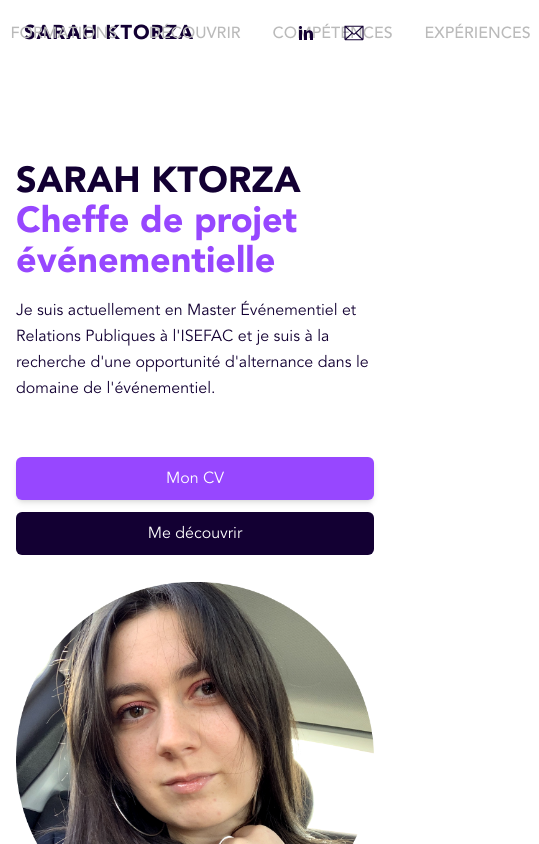
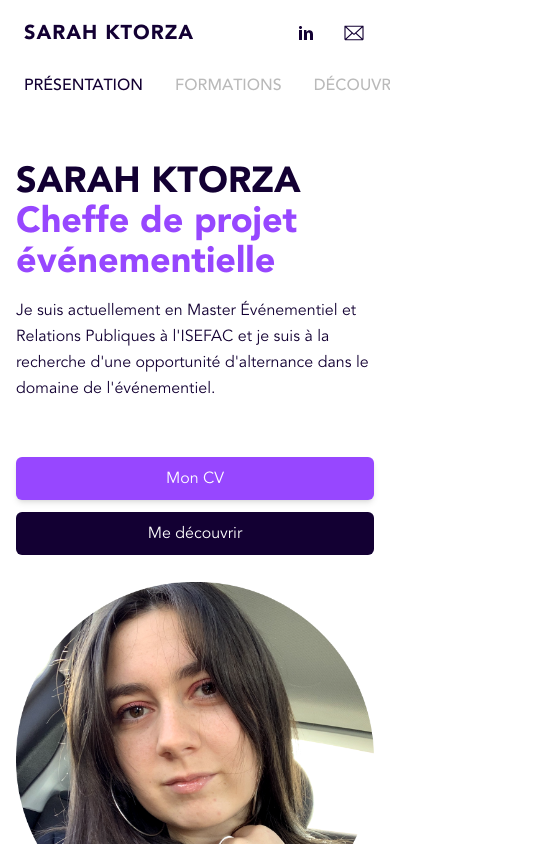
Before and after one commit to StarlingSG1/sarahktorza, a Next.js app: page / in a window 390 px wide. Shown: the top 844 px of the page, 539 px wide, since content can reach past the window. Built offline with nearby package versions, Linux system fonts and the light colour scheme.

Commit message:
[fix] responsive

```diff
--- a/app/components/Header.tsx
+++ b/app/components/Header.tsx
@@ -1,23 +1,63 @@
 "use client";
 import Link from "next/link";
-import { useState } from "react";
+import { useEffect, useRef, useState } from "react";
 
-export default function Header({ active }: { active: number }) {
-  const [items, setItems] = useState([
-    { name: "Présentation", slug: "presentation" },
-    { name: "Formations", slug: "formations" },
-    { name: "Découvrir", slug: "decouvrir" },
-    { name: "Compétences", slug: "competences" },
-    { name: "Expériences", slug: "experiences" },
-  ]);
+export default function Header({
+  active,
+  items,
+  activeTabRef,
+}: {
+  active: number;
+  items: any;
+  activeTabRef: any;
+}) {
+  const [ulTranslate, setUlTranslate] = useState(0);
+  const containerRef = useRef<any>(null);
+
+  useEffect(() => {
+    // ...
+
+    // Calculate the translation value for the ul element
+    if (activeTabRef.current) {
+      const tabRect = activeTabRef.current.getBoundingClientRect();
+      if (tabRect.right > window.innerWidth) {
+        // Scroll right to bring the tab into view
+        const translateValue = tabRect.right - window.innerWidth;
+        if (containerRef.current) {
+          containerRef.current.scrollLeft = translateValue + 100; // Scroll to the beginning
+        }
+
+        setUlTranslate(translateValue);
+      } else if (tabRect.left < 0) {
+        // Scroll left to bring the tab into view
+        const translateValue = tabRect.left + window.scrollX;
+        if (containerRef.current) {
+          containerRef.current.scrollLeft = translateValue; // Scroll to the beginning
+        }
+      }
+    }
+
+    // ...
+  }, [active, activeTabRef]);
 
   return (
-    <div className="w-full h-16 sticky top-0 z-10 bg-white flex items-center justify-between px-6">
-      <p className="text-xl font-black tracking-wider">SARAH KTORZA</p>
-      <ul className="h-full absolute left-1/2 -translate-x-1/2 flex items-center justify-center gap-4 font-medium">
-        {items.map((item, index) => (
+    <div className="w-full h-16 sticky top-0 z-10 bg-white px-6">
+      <div className="relative w-full h-full flex items-center justify-between">
+        <p className="text-xl font-black tracking-wider text-black z-20">
+          SARAH KTORZA
+        </p>
+        <div
+          ref={containerRef}
+          className="h-10 bg-white overflow-x-auto w-screen px-4 lg:h-full absolute left-1/2  -translate-x-1/2 bottom-0 translate-y-full lg:relative lg:left-0 lg:translate-x-0 xl:absolute xl:left-1/2 xl:-translate-x-1/2 xl:top-0 lg:translate-y-0 flex justify-start sm:justify-center items-center"
+        >
+          <ul
+            id="header-list"
+            className="flex items-center w-fit justify-center gap-4 font-medium"
+          >
+            {items.map((item: any, index: number) => (
               <li key={index}>
                 <Link
+                  ref={active === index + 1 ? activeTabRef : null}
                   className={`uppercase ${
                     active === index + 1 ? "text-black" : "text-gray-disabled"
                   } hover:text-black duration-150 px-2 py-2`}
@@ -28,6 +68,8 @@ export default function Header({ active }: { active: number }) {
               </li>
             ))}
           </ul>
+        </div>
+
         <div className="flex items-center gap-6">
           <a
             href="https://www.linkedin.com/in/sarah-k-evenementiel/"
@@ -70,5 +112,6 @@ export default function Header({ active }: { active: number }) {
           </a>
         </div>
       </div>
+    </div>
   );
 }
--- a/app/components/Skills.tsx
+++ b/app/components/Skills.tsx
@@ -75,7 +75,7 @@ export default function Skills() {
           </p>
         </div>
         <div className="mt-12 flex justify-center">
-          <ul className="inline-grid grid-cols-2 gap-x-10 gap-y-6 md:gap-x-16 md:grid-cols-3 lg:grid-cols-4">
+          <ul className="flex flex-wrap sm:inline-grid sm:grid-cols-2 gap-x-10 gap-y-6 md:gap-x-16 md:grid-cols-3 lg:grid-cols-4">
             {skills.map((skill, index) => (
               <li key={index}>
                 <div
--- a/app/page.tsx
+++ b/app/page.tsx
@@ -7,33 +7,52 @@ import Skills from "./components/Skills";
 import Experiences from "./components/Experiences";
 import Frise from "./components/Frise";
 import Header from "./components/Header";
-import { useEffect, useState } from "react";
+import { useEffect, useRef, useState } from "react";
 
 export default function Home() {
   const [activeTab, setActiveTab] = useState<number>(1);
+  const items: any = [
+    { name: "Présentation", slug: "presentation" },
+    { name: "Formations", slug: "formations" },
+    { name: "Découvrir", slug: "decouvrir" },
+    { name: "Compétences", slug: "competences" },
+    { name: "Expériences", slug: "experiences" },
+  ];
+
+  const activeTabRef = useRef(null);
 
   useEffect(() => {
-    // Function to check if a section is in the viewport
     const isSectionInView = (sectionId: string) => {
       const element = document.getElementById(sectionId);
       if (!element) return false;
 
       const rect = element.getBoundingClientRect();
-      return rect.top >= 0 && rect.bottom <= window.innerHeight;
+
+      // Check if the element's top or bottom is within the viewport
+      return (
+        (rect.top >= 0 && rect.top <= window.innerHeight) ||
+        (rect.bottom >= 0 && rect.bottom <= window.innerHeight)
+      );
     };
 
     // Function to handle scroll events
     const handleScroll = () => {
+      // Update the active tab as before
       if (isSectionInView("presentation")) {
         setActiveTab(1);
+        console.log("presentation");
       } else if (isSectionInView("formations")) {
         setActiveTab(2);
+        console.log("formations");
       } else if (isSectionInView("decouvrir")) {
         setActiveTab(3);
+        console.log("decouvrir");
       } else if (isSectionInView("competences")) {
         setActiveTab(4);
+        console.log("competences");
       } else if (isSectionInView("experiences")) {
         setActiveTab(5);
+        console.log("experiences");
       }
     };
 
@@ -55,7 +74,9 @@ export default function Home() {
 
             // Calculate the scroll position
             const scrollPosition =
-              targetSection.getBoundingClientRect().top + window.scrollY + offset;
+              targetSection.getBoundingClientRect().top +
+              window.scrollY +
+              offset;
 
             window.scrollTo({
               top: scrollPosition,
@@ -71,10 +92,13 @@ export default function Home() {
     };
   }, []);
 
-
   return (
     <>
-      <Header active={activeTab} />
+      <Header
+        active={activeTab}
+        items={items}
+        activeTabRef={activeTabRef}
+      />
       <Hero />
       <Frise />
       <Discover />
```
Lines whose indentation alone changed are shown as unchanged.
